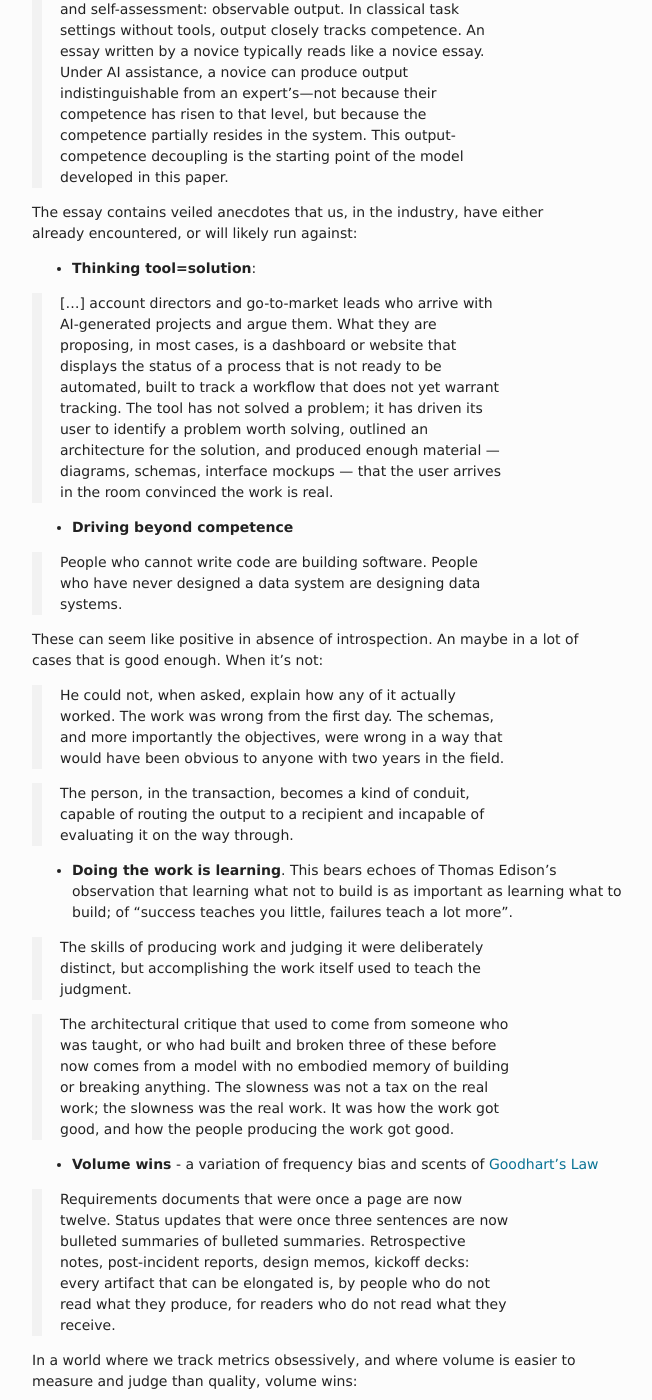
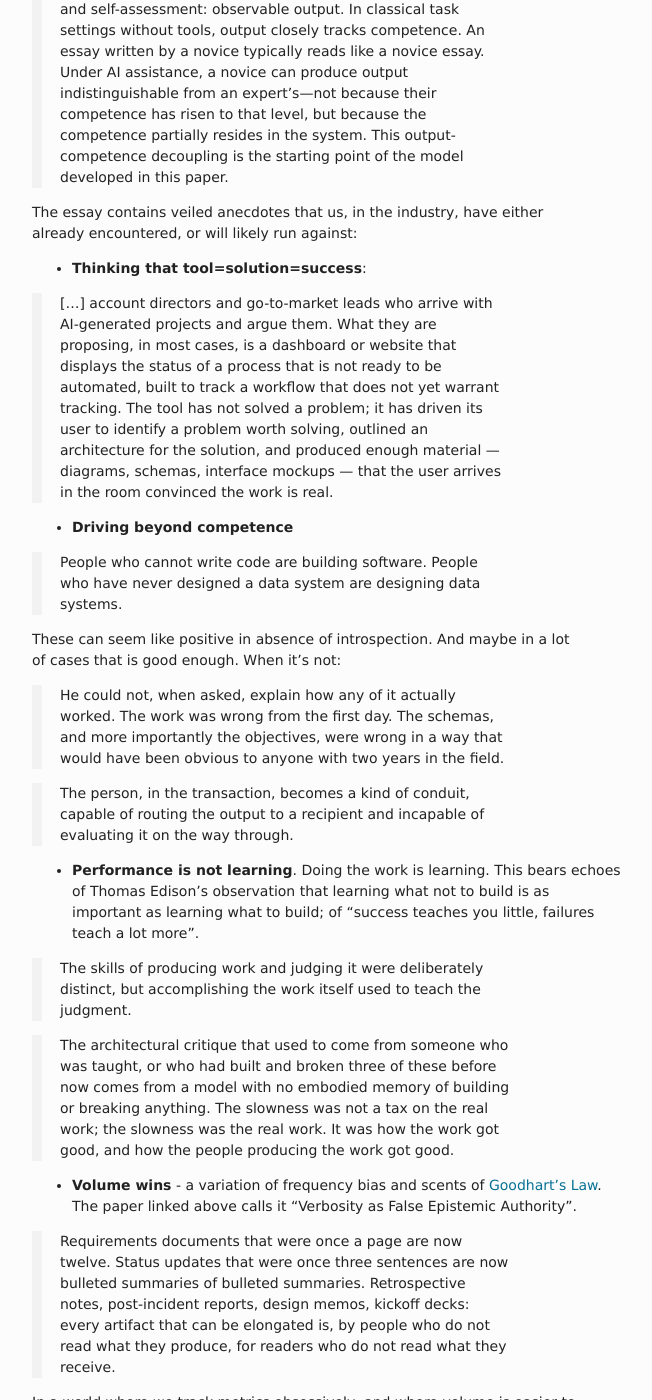
Before and after one commit to philipmat/philipmat.github.io, a Jekyll site: the page built from _posts/2026-05-29-output-competence-decoupling.md, in a window 1280 px wide and 1400 px high, scrolled down 610 px. Shown: the whole window, without its empty margins (48-700 px from the left). Built offline with Jekyll 4.4.1, drawn with Linux system fonts in a browser that asks for light colours.

Commit message:
Clarify output-competence decoupling and AI tool usage
Updated the essay to clarify the distinction between output and competence, emphasizing the risks of relying solely on AI-generated content without critical evaluation. Added recommendations for effective use of AI tools.

```diff
--- a/_posts/2026-05-29-output-competence-decoupling.md
+++ b/_posts/2026-05-29-output-competence-decoupling.md
@@ -15,7 +15,7 @@
 
 The essay contains veiled anecdotes that us, in the industry, have either already encountered, or will likely run against:
 
-- **Thinking tool=solution**:
+- **Thinking that tool=solution=success**:
 
 > [...] account directors and go-to-market leads who arrive with AI-generated projects and argue them. What they are proposing, in most cases, is a dashboard or website that displays the status of a process that is not ready to be automated, built to track a workflow that does not yet warrant tracking. The tool has not solved a problem; it has driven its user to identify a problem worth solving, outlined an architecture for the solution, and produced enough material — diagrams, schemas, interface mockups — that the user arrives in the room convinced the work is real.
 
@@ -23,19 +23,19 @@
 
 > People who cannot write code are building software. People who have never designed a data system are designing data systems.
 
-These can seem like positive in absence of introspection. An maybe in a lot of cases that is good enough. When it's not:
+These can seem like positive in absence of introspection. And maybe in a lot of cases that is good enough. When it's not:
 
 > He could not, when asked, explain how any of it actually worked. The work was wrong from the first day. The schemas, and more importantly the objectives, were wrong in a way that would have been obvious to anyone with two years in the field.
 
 > The person, in the transaction, becomes a kind of conduit, capable of routing the output to a recipient and incapable of evaluating it on the way through.
 
-- **Doing the work is learning**. This bears echoes of Thomas Edison's observation that learning what not to build is as important as learning what to build; of "success teaches you little, failures teach a lot more".
+- **Performance is not learning**. Doing the work is learning. This bears echoes of Thomas Edison's observation that learning what not to build is as important as learning what to build; of "success teaches you little, failures teach a lot more".
 
 > The skills of producing work and judging it were deliberately distinct, but accomplishing the work itself used to teach the judgment.
 
 > The architectural critique that used to come from someone who was taught, or who had built and broken three of these before now comes from a model with no embodied memory of building or breaking anything. The slowness was not a tax on the real work; the slowness was the real work. It was how the work got good, and how the people producing the work got good.
 
-- **Volume wins** - a variation of frequency bias and scents of [Goodhart's Law](https://en.wikipedia.org/wiki/Goodhart%27s_law)
+- **Volume wins** - a variation of frequency bias and scents of [Goodhart's Law](https://en.wikipedia.org/wiki/Goodhart%27s_law). The paper linked above calls it "Verbosity as False Epistemic Authority".
 
 > Requirements documents that were once a page are now twelve. Status updates that were once three sentences are now bulleted summaries of bulleted summaries. Retrospective notes, post-incident reports, design memos, kickoff decks: every artifact that can be elongated is, by people who do not read what they produce, for readers who do not read what they receive.
 
@@ -45,6 +45,7 @@
 
 I'm betting quite a few of us have encounter a situation where some person up- or side-the-chain drops a load of AI slop and walk away satisfied they have solved the problem _and_ did most of the work too.
 
+---
 I like one of his recommendations at the end because it's simple and simple rules are easy to follow.
 
 > Use the tool where you can verify precisely what it produces. Never ask a model for confirmation; the tool agrees with everyone, and an agreement that costs the agreer nothing is worth nothing.
```
